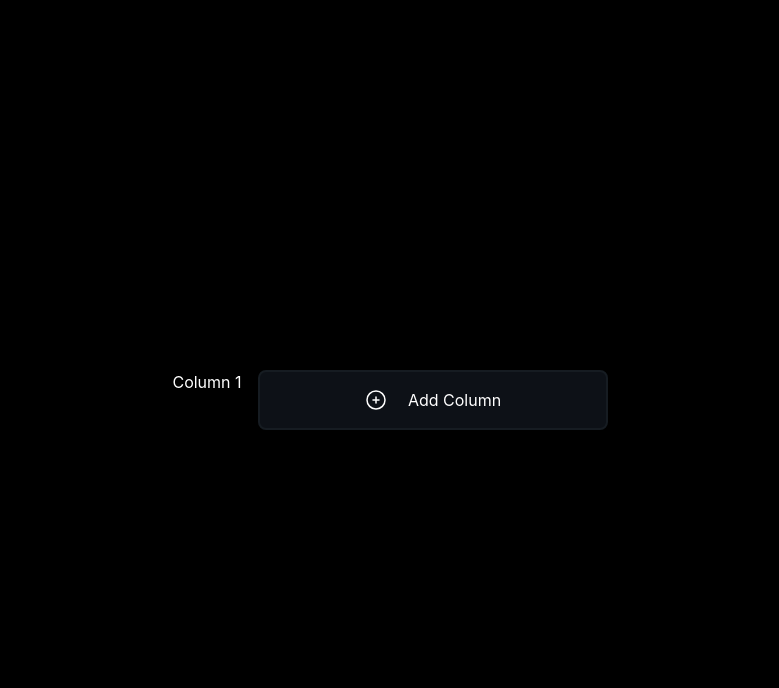
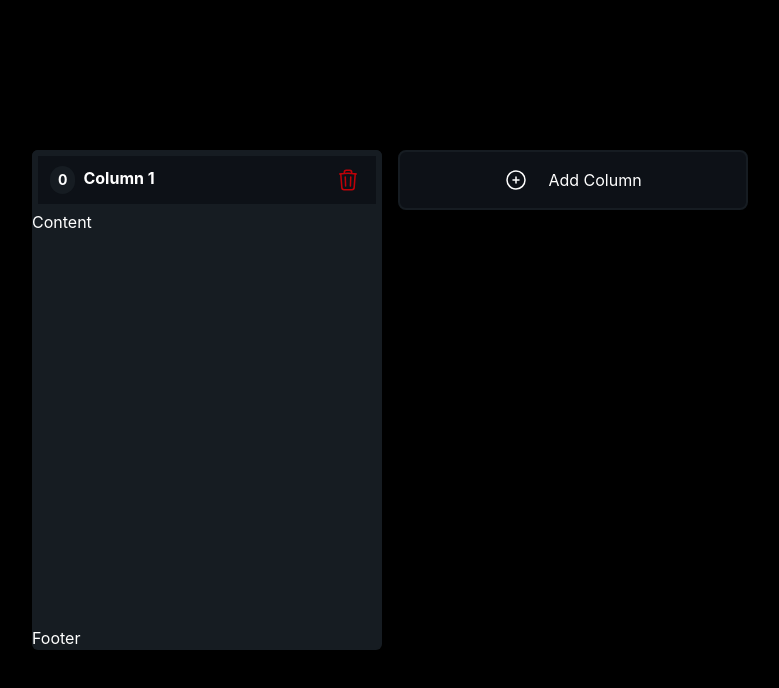
Before and after one commit to sosMoH/SOS-Kanban, a React (Vite) app: page / in a window 1280 px wide. Both pictures are taken after a click on the button "Add Column". Shown: the top 688 px of the page, without its empty margins (250-1029 px from the left). Built offline with nearby package versions, Linux system fonts and the light colour scheme.

Commit message:
Added Columns & AddColumn - DeleteColumn Functionalities

```diff
--- a/src/App.tsx
+++ b/src/App.tsx
@@ -1,5 +1,5 @@
 import React from 'react'
-import KanbanBoard from './components/KanbanBoard'
+import KanbanBoard from './components/KanbanBoard.tsx'
 
 const App = () => {
   return (
--- /dev/null
+++ b/src/components/ColumnContainer.tsx
@@ -0,0 +1,62 @@
+import React from 'react'
+import type { Column, Id } from '../types';
+import TrashIcon from '../icons/TrashIcon';
+
+interface Props {
+  column: Column;
+  deleteColumn: (id:Id) => void;
+}
+
+const ColumnContainer = (props: Props) => {
+  const {column, deleteColumn} = props;
+
+  return (
+    <div
+      className='
+      bg-columnBackgroundColor
+      w-[350px] h-[500px]
+      max-h-[500px]
+      rounded-md
+      flex flex-col
+      '
+    >
+      {/* Column Title */}
+      <div
+        className='
+        bg-mainBackgroundColor
+        text-md h-[60px] p-3
+        cursor-grab
+        rounded-md
+        rounded-b-none
+        font-bold
+        border-columnBackgroundColor
+        border-6
+        flex items-center justify-between'
+      >
+        <div className='flex gap-2'>
+          <div className='flex justify-center items-center bg-columnBackgroundColor px-2 py-1 text-sm rounded-full'>0</div>
+          {column.title}
+        </div>
+        <button onClick={() => (
+          deleteColumn(column.id)
+        )}
+        className='
+        stroke-red-700 hover:stroke-red-300
+        hover:bg-columnBackgroundColor
+        rounded px-1 py-2
+        cursor-pointer'>
+          <TrashIcon />
+        </button>
+      </div>
+
+      {/* Column Task Container */}
+      <div
+        className='flex grow'
+      >Content</div>
+      {/* Column Footer */}
+      <div>Footer</div>
+    </div>
+  )
+}
+
+export default ColumnContainer
--- a/src/components/KanbanBoard.tsx
+++ b/src/components/KanbanBoard.tsx
@@ -1,17 +1,19 @@
 import { useState } from "react";
 import PlusIcon from "../icons/PlusIcon.tsx";
-import type { Column } from "../types";
+import type { Column, Id } from "../types";
+import ColumnContainer from "./ColumnContainer.tsx";
 
 const KanbanBoard = () => {
   const [columns, setColumns] = useState<Column[]>([]);
   console.log(columns);
+  const [columnsCount, setColumnsCount] = useState(0);
 
   return (
     <div className="m-auto flex min-h-screen w-full items-center overflow-x-auto overflow-y-hidden px-10">
       <div className="m-auto flex gap-4">
         <div className="flex gap-4">
           {columns.map((column) => (
-            <div>{column.title}</div>
+            <ColumnContainer column={column} deleteColumn={deleteColumn} key={column.id} />
           ))}
         </div>
 
@@ -36,12 +38,20 @@
   );
 
   function createNewColumn() {
+    const nextNumber = columnsCount + 1;
+
     const columnToAdd: Column = {
       id: generateId(),
-      title: `Column ${columns.length + 1}`,
+      title: `Column ${nextNumber}`,
     };
 
     setColumns([...columns, columnToAdd]);
+    setColumnsCount(nextNumber);
+  }
+
+  function deleteColumn(id:Id) {
+    const filteredColumns = columns.filter((column) => (column.id !== id))
+    setColumns(filteredColumns);
   }
 };
 
--- /dev/null
+++ b/src/icons/TrashIcon.tsx
@@ -0,0 +1,21 @@
+import React from "react";
+
+const TrashIcon = () => {
+  return (
+    <svg
+      xmlns="http://www.w3.org/2000/svg"
+      fill="none"
+      viewBox="0 0 24 24"
+      strokeWidth={1.5}
+      className="size-6"
+    >
+      <path
+        strokeLinecap="round"
+        strokeLinejoin="round"
+        d="m14.74 9-.346 9m-4.788 0L9.26 9m9.968-3.21c.342.052.682.107 1.022.166m-1.022-.165L18.16 19.673a2.25 2.25 0 0 1-2.244 2.077H8.084a2.25 2.25 0 0 1-2.244-2.077L4.772 5.79m14.456 0a48.108 48.108 0 0 0-3.478-.397m-12 .562c.34-.059.68-.114 1.022-.165m0 0a48.11 48.11 0 0 1 3.478-.397m7.5 0v-.916c0-1.18-.91-2.164-2.09-2.201a51.964 51.964 0 0 0-3.32 0c-1.18.037-2.09 1.022-2.09 2.201v.916m7.5 0a48.667 48.667 0 0 0-7.5 0"
+      />
+    </svg>
+  );
+};
+
+export default TrashIcon;
```
